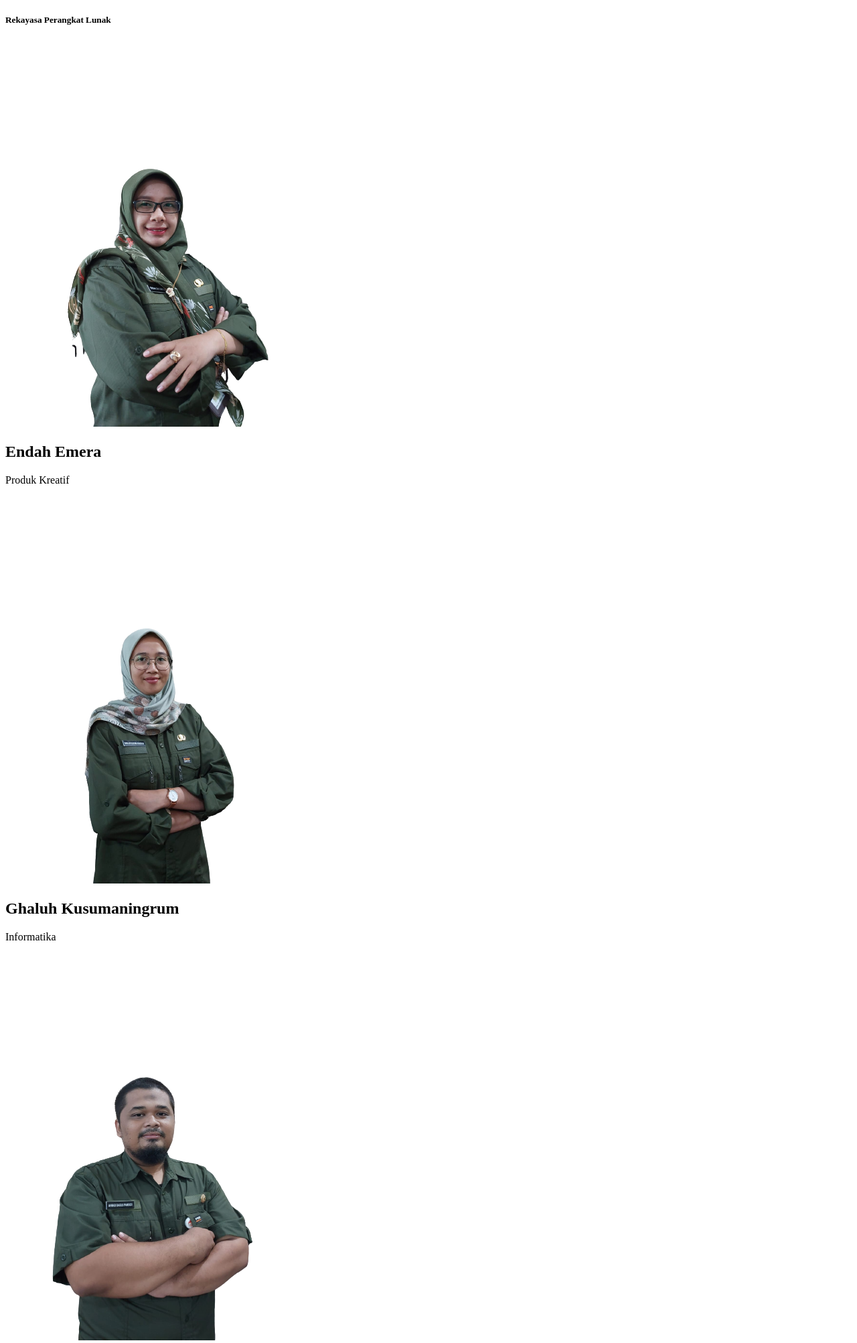
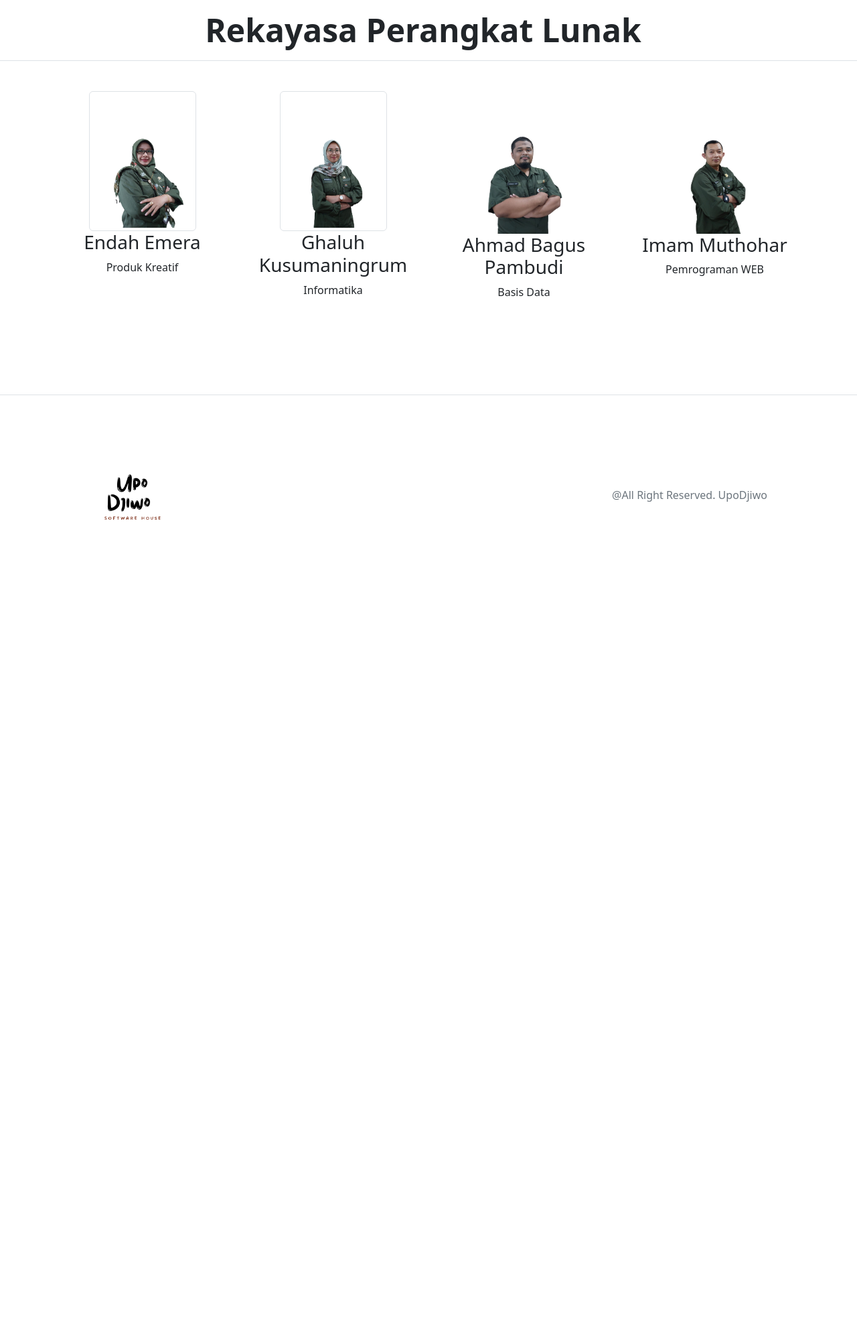
Before and after one commit to ghaluhkusuma/portalsiswa, a PHP site: page /dataguru.php in a window 1280 px wide. Shown: the top 2005 px of the page at 67% size. After the commit the page ends 776 px from the top, so only its background shows below. Run offline with PHP 8.4, Linux system fonts and the light colour scheme.

Commit message:
memanggil fungsi bootstrap

```diff
--- a/dataguru.php
+++ b/dataguru.php
@@ -5,6 +5,8 @@
     <meta http-equiv="X-UA-Compatible" content="IE=edge">
     <meta name="viewport" content="width=device-width, initial-scale=1.0">
     <title>Data Guru</title>
+    <link rel="stylesheet" href="src/css/index.css">
+    <link href="https://cdn.jsdelivr.net/npm/bootstrap@5.2.2/dist/css/bootstrap.min.css" rel="stylesheet" integrity="sha384-Zenh87qX5JnK2Jl0vWa8Ck2rdkQ2Bzep5IDxbcnCeuOxjzrPF/et3URy9Bv1WTRi" crossorigin="anonymous">
 </head>
 <body>
     <!-- Banner -->
@@ -16,27 +18,41 @@
     </section>
 
     <!-- content -->
-<div class="content-team">
+
+    <div class="container text-center">
+  <div class="row">
+    <div class="col">
         <section>
-    <img class="project-img" src="src/img/Bu Endah.png" alt="">
-    <h1 class="project-titles">Endah Emera</h1>
+    <img src="src/img/Bu Endah.png" class="img-thumbnail" alt="...">
+
+    <h3 class="project-titles">Endah Emera</h3>
     <p class="team-link">Produk Kreatif</p>
         </section>
+    </div>
+    <div class="col">
         <section>
-    <img class="project-img" src="src/img/Ghaluh.png" alt="">
-    <h1 class="project-titles">Ghaluh Kusumaningrum</h1>
+        <img src="src/img/Ghaluh.png" class="img-thumbnail" alt="...">
+    <h3 class="project-titles">Ghaluh Kusumaningrum</h3>
     <p class="team-link">Informatika</p>
         </section>
+    </div>
+    <div class="col">
         <section>
     <img class="project-img" src="src/img/Ahmad Bagus.png" alt="">
-    <h1 class="project-titles">Ahmad Bagus Pambudi</h1>
+    <h3 class="project-titles">Ahmad Bagus Pambudi</h3>
     <p class="team-link">Basis Data</p>
         </section>
+    </div>
+    <div class="col">
         <section>
     <img class="project-img" src="src/img/Mas Imut.png" alt="">
-    <h1 class="project-titles">Imam Muthohar</h1>
+    <h3 class="project-titles">Imam Muthohar</h3>
     <p class="team-link">Pemrograman WEB</p>
         </section>
+    </div>
+  </div>
+</div>
+
 
 <!-- Footer -->
 <div class="border-top py-4 mt-10 ">
@@ -51,6 +67,6 @@
         </div>
 </div>
 
-</div>
+
 </body>
 </html>
--- a/src/css/dataguru.css
+++ b/src/css/dataguru.css
@@ -1,7 +1,7 @@
 /* Font*/
 @import url('https://fonts.googleapis.com/css2?family=IBM+Plex+Mono:wght@400;500;600&display=swap');
 
-.content-team{
+.container text-center{
     margin-top: 50px;
     display: grid;
     grid-template-columns: auto auto auto auto;
--- a/src/css/index.css
+++ b/src/css/index.css
@@ -11,32 +11,14 @@
 }
 
 /* CSS */
-.bg-black {
-    background-color: rgb(31, 94, 230);
-    padding: 45px 255px;
-}
+
 .navbar{
     display: flex;
     align-items: center;
     justify-content: space-between;
 }
-.link {
-    display: flex;
-    gap: 25px;
-}
-.link li {
-    list-style: none;
-}
-.link li a {
-text-decoration: none;
-color: #888888;
-}
-.link li a:hover {
-color: white;
-}
-.active {
-    color: white !important;
-}
+
+
 /* content */
 .content {
     display: flex;
@@ -76,37 +58,12 @@ color: white;
     align-items: center;
     justify-content: space-between
 }
-.project-title{
-    font-size: 32px;
-    font-weight: 600;
-}
-.project-link{
-    font-size: 16px;
-    font-weight: 400;
-    color: #555;
-    text-decoration: none;
-}
-.content-project{
-    margin-top: 50px;
-    display: grid;
-    grid-template-columns: auto auto auto auto;
-    gap: 30px;
+
 }
 .project-img{
 width: 100;
 }
-.project-titles{
-    font-size: 14px;
-    font-weight: 400;
-    color: #555;
-    text-decoration: none;
-}
-.project-links{
-    font-size: 16px;
-    font-weight: 400;
-    color: #555;
-    text-decoration: none;
-}
+
 
 .footer{
     display: flex;
```
Lines whose indentation alone changed are shown as unchanged.
